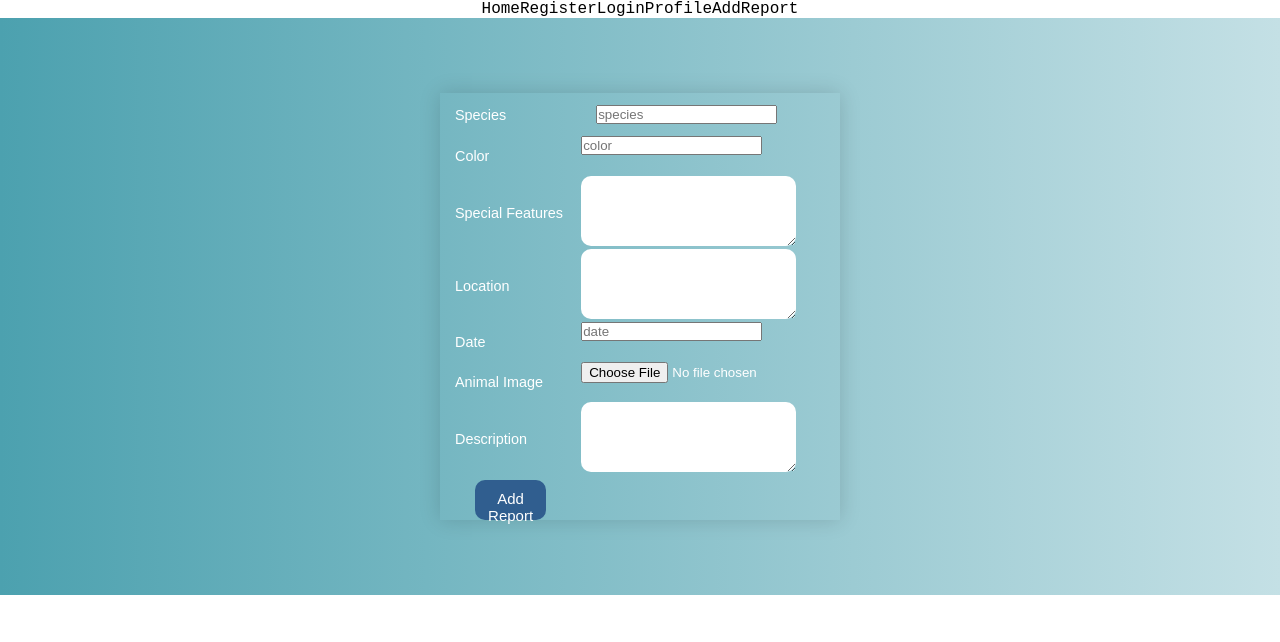
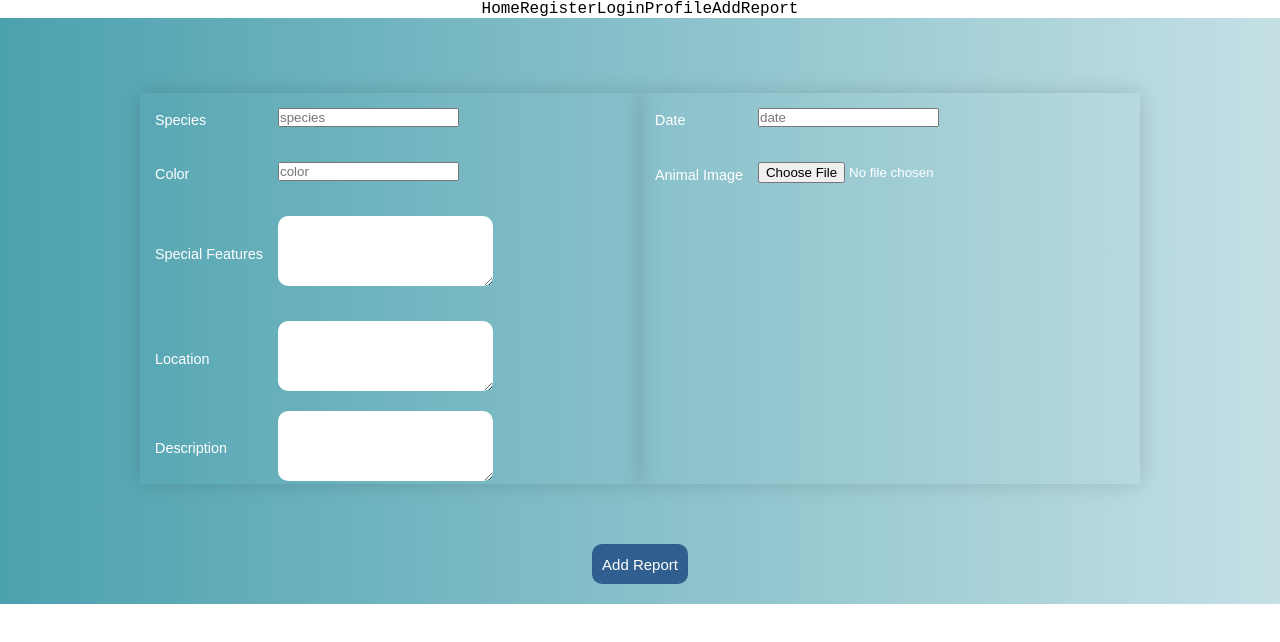
Before and after one commit to ThanWeb/Bantu-Si-Liar, a React app: page /add-report in a window 1280 px wide. Shown: the top 642 px of the page. Built offline with nearby package versions, Linux system fonts and the light colour scheme.

Commit message:
Update InputAddReport.js
update code form input halman add report

```diff
--- a/src/script/component/InputAddReport.js
+++ b/src/script/component/InputAddReport.js
@@ -1,151 +1,147 @@
-import React from 'react'
+import React, { useState } from 'react'
 import useInput from '../hooks/useInput'
 import { useNavigate } from 'react-router-dom'
 import http from '../utils/http'
 // import PropTypes from 'prop-types'
 
-function InputAddReport() {
+function InputAddReport () {
     const navigate = useNavigate()
 
-    const [data, setData] = useInput({
-        species: '',
-        color: '',
-        special_features: '',
-        location: '',
-        animal_description: '',
-        date: '',
-        animal_img: ''
-    })
-
-    // handle input
-    const handleInput = (e) => {
-        e.preventDefault()
-        setData({
-            ...data,
-            [e.target.name]: e.target.value
-        })
-    }
+    const [species, onSpeciesChange] = useInput()
+    const [color, onColorChange] = useInput()
+    const [specialFeatures, onFeaturesChange] = useInput()
+    const [location, onLocationChange] = useInput()
+    const [animalDescription, onDescriptionChange] = useInput()
+    const [date, onDateChange] = useInput()
     // handle gambar
     const [file, setFile] = useInput([])
     const handleFile = (e) => {
-        setFile({ apk_img: e.target.files[0] })
+        setFile({ animal_img: e.target.files[0] })
     }
+    const [error, setError] = useState([])
+    const [loading, setLoading] = useState(false)
+
     const onSubmitForm = async (e) => {
         e.preventDefault()
         const formData = new FormData()
         formData.append('animal_img', file.animal_img)
-        formData.append('species', data.species)
-        formData.append('color', data.color)
-        formData.append('special_features', data.special_features)
-        formData.append('location', data.location)
-        formData.append('animal_description', data.animal_description)
-        formData.append('date', data.date)
-        console.log(formData)
+        formData.append('species', onSpeciesChange.species)
+        formData.append('color', onColorChange.color)
+        formData.append('special_features', onFeaturesChange.special_features)
+        formData.append('location', onLocationChange.location)
+        formData.append('animal_description', onDescriptionChange.animal_description)
+        formData.append('date', onDateChange.date)
 
+        setLoading(true)
+        setError([])
+
+        try {
             const req = await http.post('/user', formData)
             if (req.data.status) {
                 alert('Data berhasil ditambahkan')
                 navigate('/homepage')
-            setData({
-                ...data,
-                species: '',
-                color: '',
-                special_features: '',
-                location: '',
-                animal_description: '',
-                date: '',
-                animal_img: ''
-            })
+            } else {
+                alert('Opss data gagal ditambahkan')
             }
+        } catch (error) {
+            setError(error.response.data.errors)
+        }
+        setLoading(false)
     }
 
     return (
+        <>
             <form onSubmit={onSubmitForm} className='input-add-report'>
-            <table >
+                <table className='data'>
                     <thead>
+                        {loading && <tr><td>loading...</td></tr>}
                         <tr>
                             <td><label>Species</label></td>
-                        <td><input
+                            <input
                                 type="text"
                                 name="species"
-                            value={data.species}
-                            onChange={handleInput}
+                                className="wrap-input"
+                                value={species}
+                                onChange={onSpeciesChange}
                                 placeholder="species"
-                            required
-                        /></td>
+                                required />
                         </tr>
                         <tr>
                             <td><label>Color</label></td>
                             <input
                                 type="text"
                                 name="color"
-                            value={data.color}
-                            onChange={handleInput}
+                                className="wrap-input"
+                                value={color}
+                                onChange={onColorChange}
                                 placeholder="color"
-                            required
-                        />
+                                required />
                         </tr>
                         <tr>
                             <td><label>Special Features</label></td>
                             <textarea
                                 type="text"
                                 name="special_features"
-                            value={data.special_features}
-                            onChange={handleInput}
+                                className="wrap-input"
+                                value={specialFeatures}
+                                onChange={onFeaturesChange}
                                 placeholder="special features"
-                            required
-                        />
+                                required />
                         </tr>
                         <tr>
                             <td><label>Location</label></td>
                             <textarea
                                 type="text"
                                 name="location"
-                            value={data.location}
-                            onChange={handleInput}
+                                className="wrap-input"
+                                value={location}
+                                onChange={onLocationChange}
                                 placeholder="location"
-                            required
-                        />
+                                required />
                         </tr>
+                        <tr>
+                            <td><label>Description</label></td>
+                            <textarea
+                                type="text"
+                                name="animal_description"
+                                className="wrap-input-desc"
+                                value={animalDescription}
+                                onChange={onDescriptionChange}
+                                placeholder="animal description"
+                                required />
+                        </tr>
+                    </thead>
+                </table>
+                <table className='data'>
+                    <thead>
                         <tr>
                             <td><label>Date</label></td>
                             <input
                                 type="text"
                                 name="date"
-                            value={data.date}
-                            onChange={handleInput}
+                                className="wrap-input"
+                                value={date}
+                                onChange={onDateChange}
                                 placeholder="date"
-                            required
-                        />
+                                required />
                         </tr>
                         <tr>
                             <td><label>Animal Image</label></td>
                             <input
                                 type="file"
                                 name="animal_img"
+                                className="wrap-input"
                                 onChange={handleFile}
                                 placeholder="File"
-                            required
-                        />
+                                required />
                         </tr>
-                    <tr>
-                        <td><label>Description</label></td>
-                        <textarea
-                            type="text"
-                            name="animal_description"
-                            value={data.animal_description}
-                            onChange={handleInput}
-                            placeholder="animal description"
-                            required
-                        />
-                    </tr>
-                    <div className='button-container'>
+                    </thead>
+                </table>
+
+            </form><div className='button-container'>
                 <button type="submit" className="btn-add">Add Report</button>
             </div>
-
-                </thead>
-            </table >
-        </form >
+        </>
     )
 }
 
```
Lines whose indentation alone changed are shown as unchanged.
